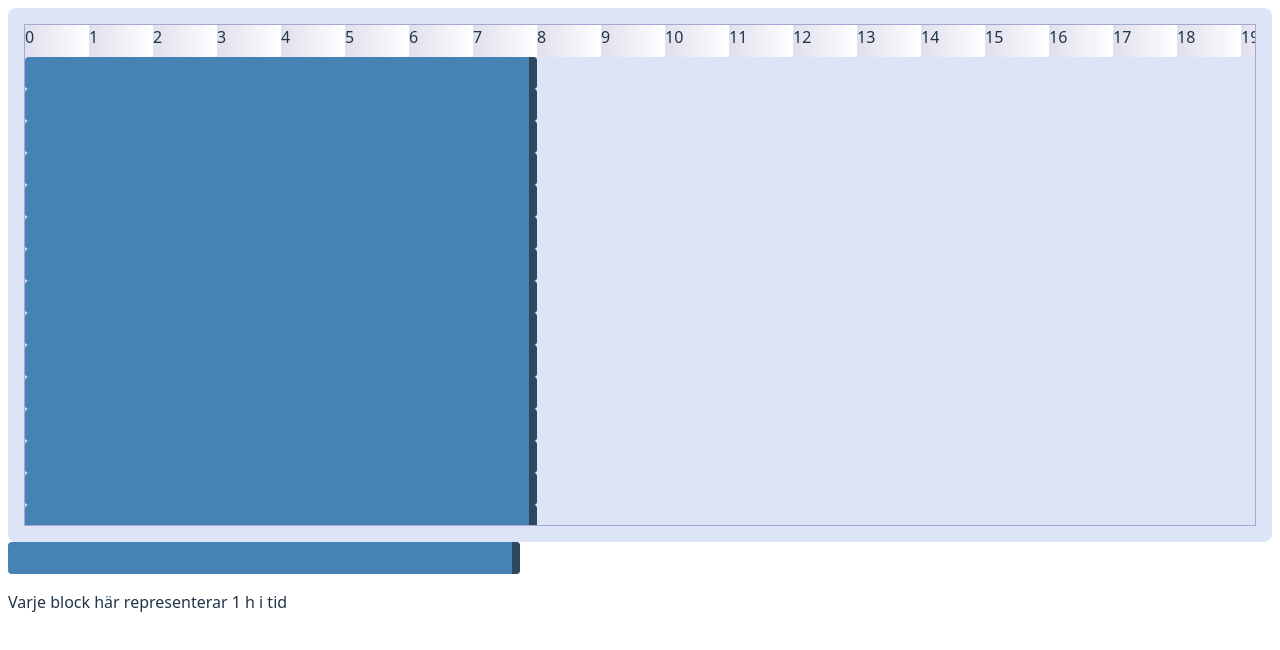
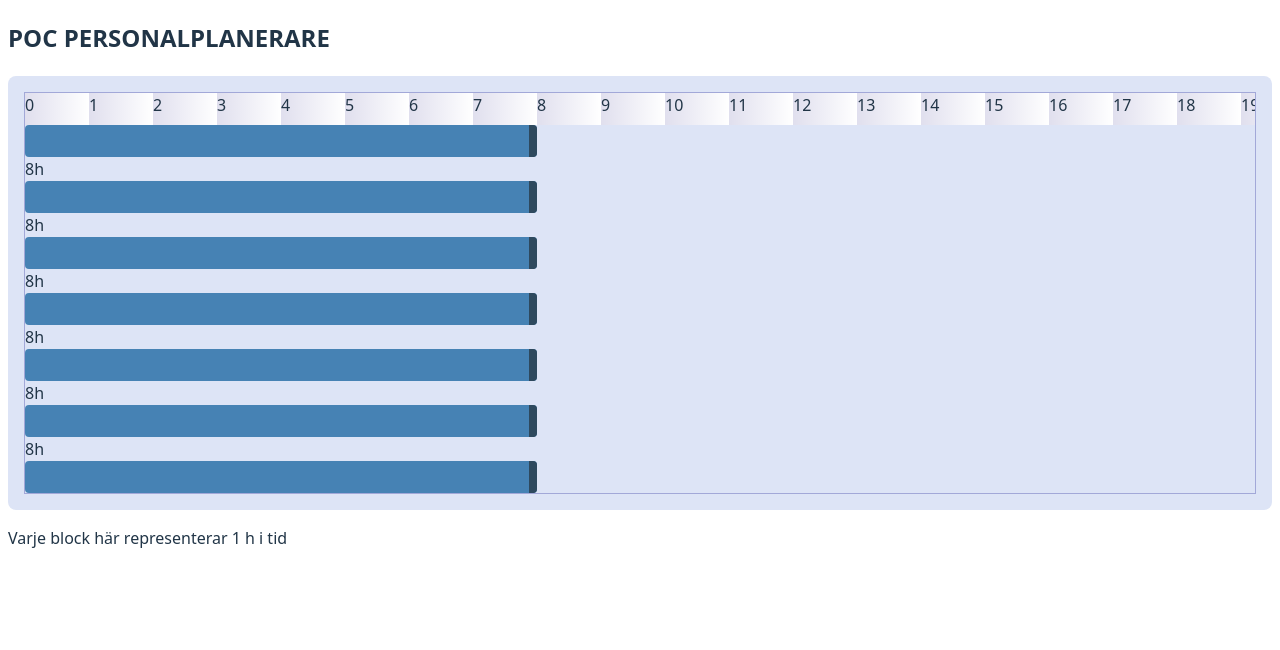
Before and after one commit to viktorkuddis/POC-Personalplanerare, a React (Vite) app: page / in a window 1280 px wide. Shown: the top 650 px of the page. Built offline with nearby package versions, Linux system fonts and the light colour scheme.

Commit message:
prittuer

```diff
--- a/src/App.css
+++ b/src/App.css
@@ -27,6 +27,6 @@
 .scrollContainer {
   overflow: auto;
   border: 1px solid rgb(162, 168, 216);
-  height: 500px;
+  height: 400px;
   position: relative;
 }
--- a/src/App.jsx
+++ b/src/App.jsx
@@ -9,36 +9,40 @@ import TimeBlock from "./TimeBlock";
 import { TimeLineIndicator } from "./components/TimeLineIndicator/TimeLineIndicator";
 const timelineSize = 4;
 
-<p> Varje block här representerar 1 h i tid</p>;
-
 function App() {
   return (
     <>
+      <h2>POC PERSONALPLANERARE</h2>
       <div className="container">
         <div className="scrollContainer">
           <div className="timeSpansContainer">
             <TimeLineIndicator timelineSize={timelineSize} />
             <TimeBlock timelineSize={timelineSize}></TimeBlock>
+            <br />
             <TimeBlock timelineSize={timelineSize}></TimeBlock>
+            <br />
             <TimeBlock timelineSize={timelineSize}></TimeBlock>
+            <br />
             <TimeBlock timelineSize={timelineSize}></TimeBlock>
+            <br />
             <TimeBlock timelineSize={timelineSize}></TimeBlock>
+            <br />
             <TimeBlock timelineSize={timelineSize}></TimeBlock>
+            <br />
+
             <TimeBlock timelineSize={timelineSize}></TimeBlock>
+            <br />
             <TimeBlock timelineSize={timelineSize}></TimeBlock>
+            <br />
             <TimeBlock timelineSize={timelineSize}></TimeBlock>
+            <br />
             <TimeBlock timelineSize={timelineSize}></TimeBlock>
-            <TimeBlock timelineSize={timelineSize}></TimeBlock>
-            <TimeBlock timelineSize={timelineSize}></TimeBlock>
-            <TimeBlock timelineSize={timelineSize}></TimeBlock>
-            <TimeBlock timelineSize={timelineSize}></TimeBlock>
-            <TimeBlock timelineSize={timelineSize}></TimeBlock>
-            <TimeBlock timelineSize={timelineSize}></TimeBlock>
+            <br />
+            <br />
           </div>
           <div className="Time"></div>
         </div>
       </div>
-      <TimeBlock timelineSize={timelineSize}></TimeBlock>
       <p> Varje block här representerar 1 h i tid</p>
       <br />
       <br />
--- a/src/TimeBlock.jsx
+++ b/src/TimeBlock.jsx
@@ -138,6 +138,7 @@ export default function TimeBlock({ timelineSize }) {
           onMouseUp={stopResizing}
         ></div>
       </div>
+      {duration}h
     </>
   );
 }
```
